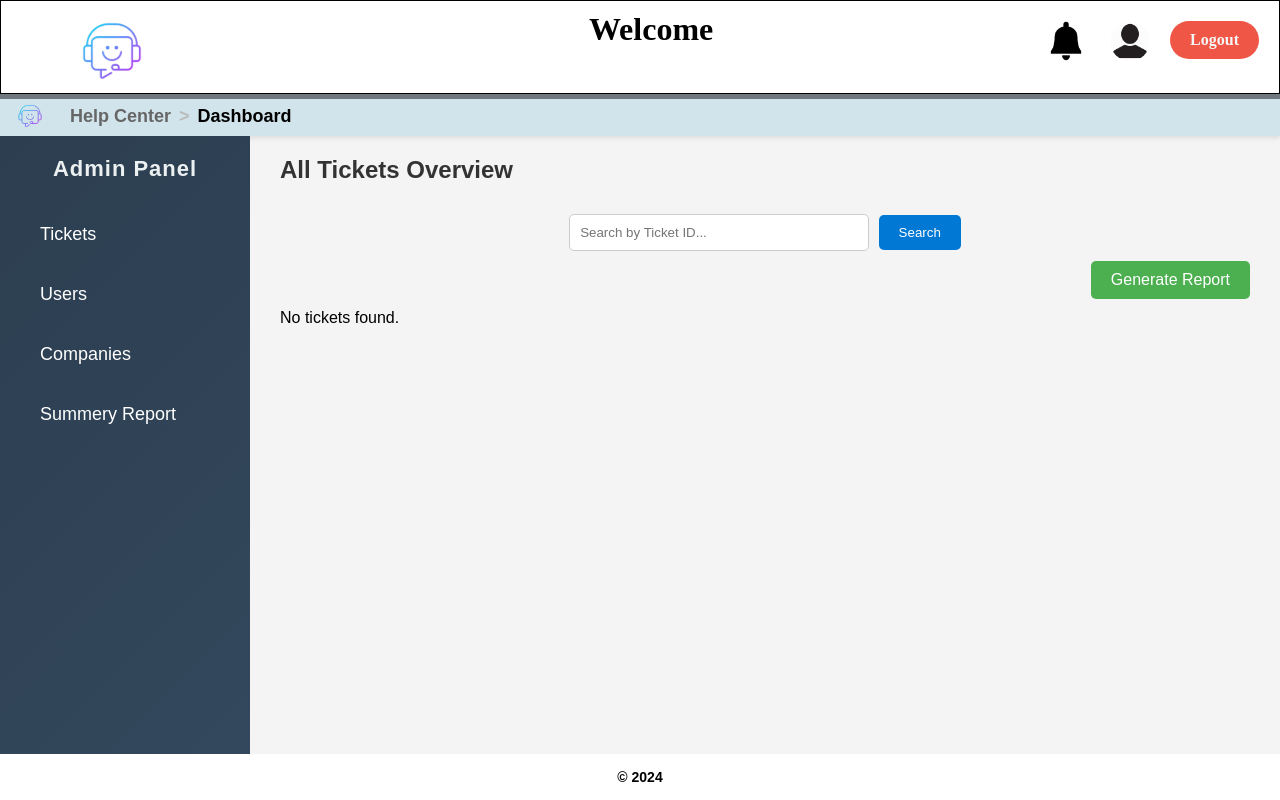
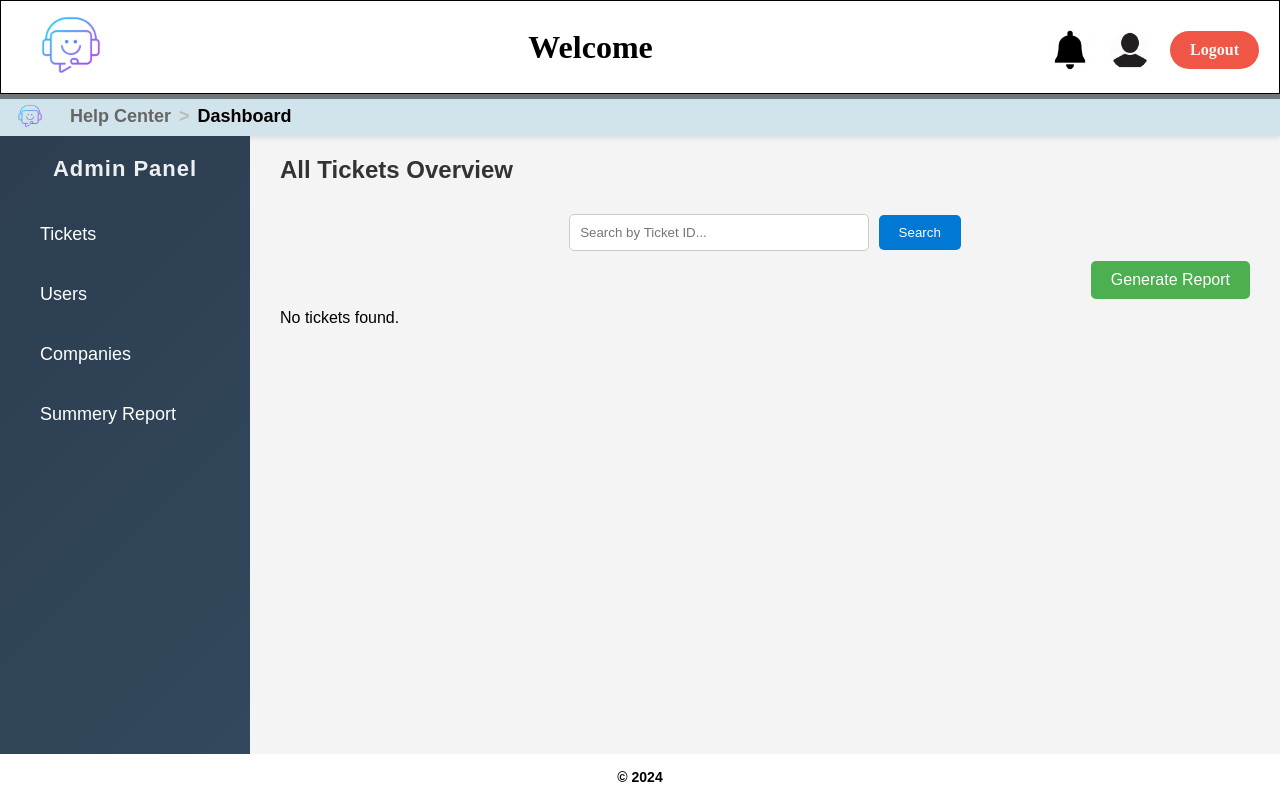
Before and after one commit to shaniranasinghe/Help_Desk, a PHP site: page /app/view/admin_dashboard/dashboard.php in a window 1280 px wide. Run offline with PHP 8.4, Linux system fonts and the light colour scheme; the visitor is signed in with stand-in values (Sample User, id 1); data that the repository does not hold is empty.

Commit message:
updates
updates

```diff
--- a/app/controller/ReportController.php
+++ b/app/controller/ReportController.php
@@ -1,7 +1,7 @@
 <?php
 include('../../model/ReportModel.php');
 include('../../model/includes/config.php');
-require(__DIR__ . '/../../libs/fpdf.php');
+require('/../../libs/fpdf.php');
 
 
 class ReportController {
--- a/app/view/common/AdminlogHeader.php
+++ b/app/view/common/AdminlogHeader.php
@@ -33,21 +33,22 @@ if($acctype != "Admin" && $acctype != "Support"){
     </head>
     <body>
 
-		<header>
+    <header>
+        <div class="header-content">
+            <div class="logo-container">
+                <img src="../../../assets/Images/logo.png" alt="logo" />
+            </div>
+            <h1>Welcome</h1>
+            <nav class="header-nav">
+                <a href="#"><img id="notify" src="../../../assets/images/notifi.png" alt="notifications" /></a>
+                <a href="../pages/admin_profile.php" class="profile-icon">
+                    <img src="../../../assets/Images/profile.png" alt="profile" />
+                </a>
+                <a href="../auth/logout.php"><button type="button" id="lout">Logout</button></a>
+            </nav>
+        </div>
+    </header>
 
-            <img src="../../../assets/Images/logo.png" alt="logo" />
-            <h1>Welcome</h1>
-
-            <nav>
-                <ul>
-                    <a href="#"><img id="notify" src="../../../assets/images/notifi.png" alt="logo"/></a>
-                    <a href="../pages/admin_profile.php" class="profile-icon"><img src="../../../assets/Images/profile.png" alt="logo"/></a>
-                    <a href="../auth/logout.php"><button type="button" id="lout">Logout</button></a>
-
-
-                </ul>
-            </nav>
-        </header>
 
 
 
--- a/assets/CSS/logheaderAdmin.css
+++ b/assets/CSS/logheaderAdmin.css
@@ -3,73 +3,87 @@ body {
 }
 
 /* Header of the page */
-
 header {
   height: 94px;
   background: #fff;
   border: 1px solid black;
-      position: relative;
-      /* box-shadow: -1px 1px 20px 0px black; */
   box-shadow: 0px 0px 0px 5px rgba(0, 0, 0, 0.471);
   z-index: 10;
 }
 
-  header > img {
-      position: relative;
-      left: 61px;
+/* Flexbox container for header elements */
+.header-content {
+  display: flex;
+  align-items: center; /* Vertically center the items */
+  justify-content: space-between; /* Distribute space evenly */
+  padding: 0 20px; /* Add some padding for spacing */
+  height: 100%;
+}
+
+/* Logo styling */
+.logo-container img {
   width: 100px;
   margin-right: 10px;
 }
 
-  header > nav {
-      position: absolute;
-      right: 20px;
-      top: 10px;
+/* Welcome heading styling */
+header h1 {
+  flex-grow: 1; /* Allow the welcome text to grow and occupy available space */
+  text-align: center;
+  font-family: Lateef;
+  margin: 0;
 }
 
-  header > h1 {
-    position: absolute;
-    margin-left: 46%;
-    margin-right: 54%;
-    top: 10px;
-    font-family: Lateef;
+/* Navigation styling */
+header .header-nav {
+  display: flex;
+  align-items: center; /* This ensures all elements (icons) are aligned vertically */
 }
 
-
-  #notify{
+/* Notification icon */
+#notify {
   height: 40px;
   width: 40px;
   margin-right: 20px;
   margin-top: 10px;
 }
 
-  /*  Logout button */
-
+/* Logout button */
 #lout {
-    background-color:rgb(239, 86, 69);
+  background-color: rgb(239, 86, 69);
   color: whitesmoke;
   font-weight: bold;
-    padding: 10px 20px 10px 20px;
+  padding: 10px 20px;
   font-size: 16px;
   border: none;
   cursor: pointer;
   border-radius: 50px;
   font-family: Lateef;
-    float: right;
-    margin-top: 10px;
+  margin-top: 6px;
 }
 
-  #lout:hover, #lout:focus {
+#lout:hover,
+#lout:focus {
   background-color: #e61818;
+}
+
+/* Profile Icon Styling */
+.profile-icon img {
+  width: 40px;
+  height: 40px;
+  border-radius: 50%;
+  margin-right: 20px;
+  cursor: pointer;
+  transition: transform 0.2s ease;
+  margin-top: 9px;
+}
+
+.profile-icon img:hover {
+  transform: scale(1.1);
 }
 
 
 
-  main::after {
-    content: "";
-    clear: both;
-    display: table;
-  }
 
   .breadcrumb-container {
     background-color: rgb(209, 227, 235);
@@ -135,17 +149,3 @@ body {
     pointer-events: none;
     cursor: default;
   }
-
-    /* Profile Icon Styling */
-.profile-icon img {
-  width: 40px;
-  height: 40px;
-  border-radius: 50%;
-  margin-right: 20px;
-  cursor: pointer;
-  transition: transform 0.2s ease;
-}
-
-.profile-icon img:hover {
-  transform: scale(1.1);
-}
```
Also changed, not shown: app/model/ReportModel.php (+31 -1 lines), app/view/admin_dashboard/ticketListView.php (+13 -7 lines), app/view/common/logHeader.php (+12 -12 lines). Lines whose indentation alone changed are shown as unchanged.
